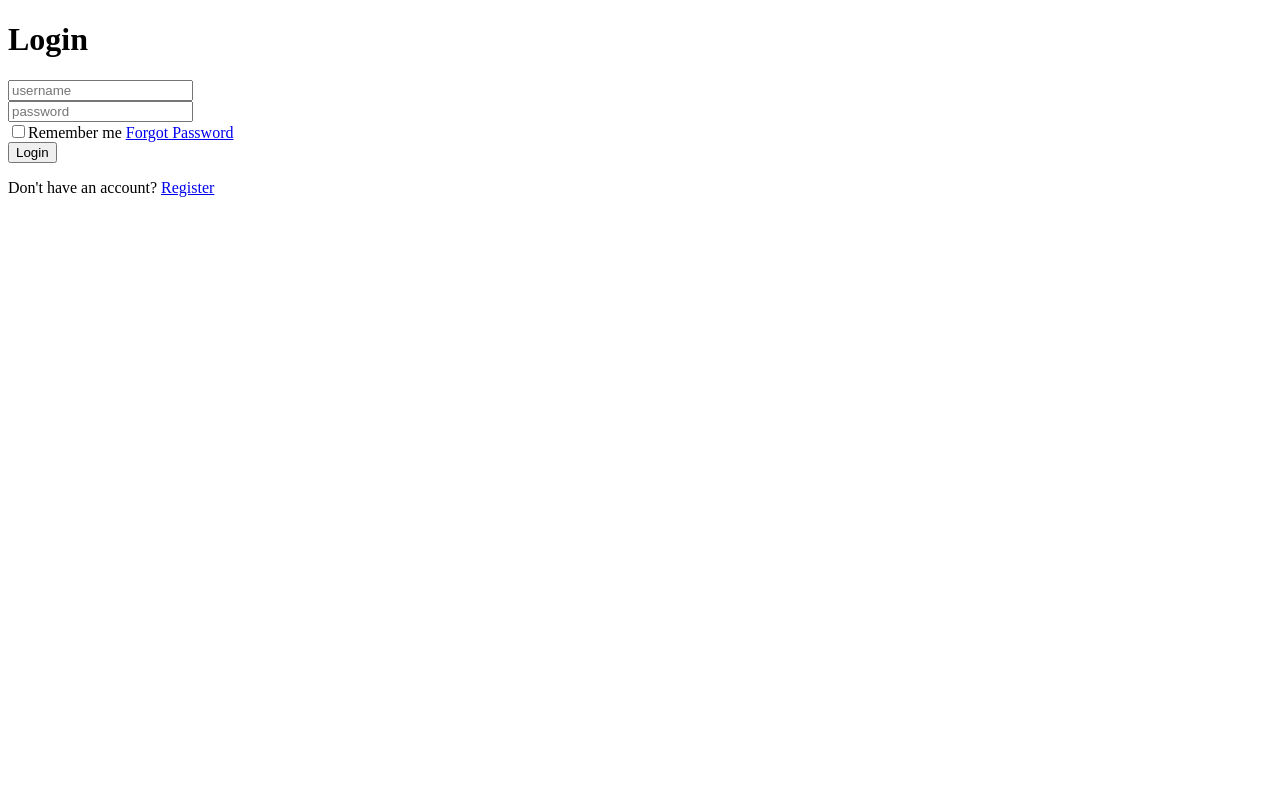
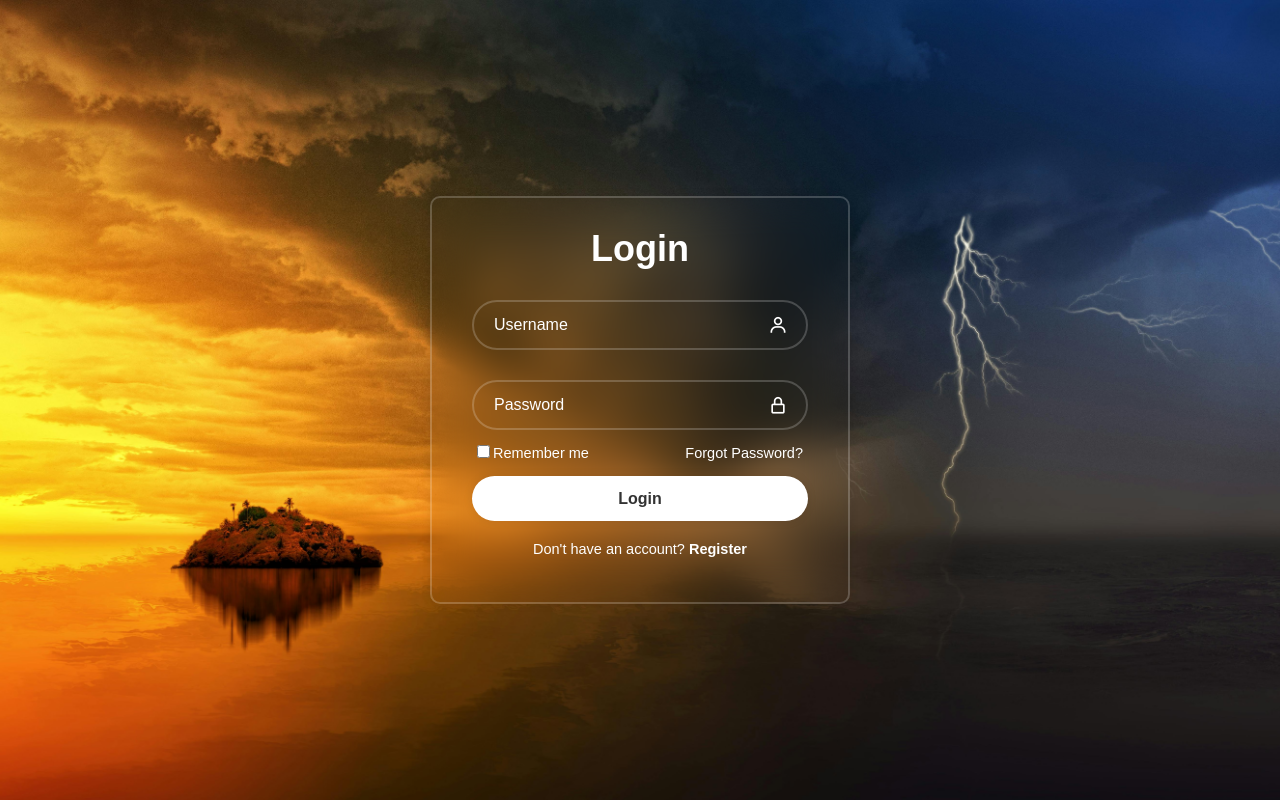
Before and after one commit to praveenj13/loginform, a plain HTML site: page index.html in a window 1280 px wide. Drawn offline with nearby package versions, Linux system fonts and the light colour scheme.

Commit message:
style.css added

```diff
--- a/index.html
+++ b/index.html
@@ -4,34 +4,32 @@
     <meta charset="UTF-8">
     <meta name="viewport" content="width=device-width, initial-scale=1.0">
     <title>Login Form</title>
+    <link rel="stylesheet" href="style.css">
+    <link href='https://unpkg.com/boxicons@2.1.4/css/boxicons.min.css' rel='stylesheet'>
 </head>
 <body>
-    <div>
-        <form action="">
-            <h1>Login</h1>
-        <div>
-            <input type="text" placeholder="username" required>
+    <div class="wrapper">
+     <form action="">
+        <h1>Login</h1>
+        <div class="input-box">
+            <input type="text" placeholder="Username" maxlength="50" required>
+            <i class='bx bx-user'></i>
         </div>
-        <div>
-            <input type="password" placeholder="password" required>
+        <div class="input-box">
+            <input type="password" placeholder="Password" min="5" required>
+            <i class='bx bx-lock-alt' ></i>
         </div>
-        <div>
+        <div class="remember-forgot">
             <label><input type="checkbox">Remember me</label>
-            <a href="#">Forgot Password</a>
+            <a href="#">Forgot Password?</a>
         </div>
 
-        <button>Login</button>
-        <div>
+        <button type="submit" class="login-button">Login</button>
+        <div class="registration-link">
             <p>Don't have an account? <a href="#">Register</a></p>
         </div>
+     </form>
+    </div>
 
-
-
-
-
-
-
-    </form>
-    </div>
 </body>
 </html>
--- /dev/null
+++ b/style.css
@@ -0,0 +1,117 @@
+* {
+    margin: 0;
+    padding: 0;
+    box-sizing: border-box;
+    font-family: "Poppins",sans-serif;
+}
+
+body {
+    display: flex;
+    justify-content: center;
+    align-items:center;
+    min-height:100vh;
+    background: url('./images/img.jpg') no-repeat;
+    background-position: center;
+    background-size:cover;
+}
+
+.wrapper {
+    background: transparent;
+    backdrop-filter: blur(20px);
+    width:420px;
+    color:white;
+    border-radius: 10px;
+    padding: 30px 40px;
+    border:2px solid rgba(255, 255, 255, .2);
+    box-shadow: 0 0 10px rgba(0, 0, 0, .1);
+}
+
+.wrapper h1 {
+    text-align: center;
+    font-size:36px;
+}
+
+.wrapper .input-box {
+    position: relative;
+    margin:30px 0;
+    width:100%;
+    height:50px;
+}
+
+.input-box input {
+    width:100%;
+    height:100%;
+    border:none;
+    outline:none;
+    border:2px solid rgba(255, 255, 255, .2);
+    border-radius:40px;
+    background:transparent;
+    font-size:16px;
+    color: white;
+    padding:20px 45px 20px 20px;
+}
+
+.input-box input::placeholder {
+    color:white;
+}
+
+.input-box i {
+    position:absolute;
+    right:20px;
+    top:50%;
+    transform: translateY(-50%);
+    font-size:20px;
+}
+
+.wrapper .remember-forgot {
+    display: flex;
+    justify-content: space-between;
+    font-size:14.5px;
+    margin: -15px 0 15px;
+    margin-left:5px;
+    margin-right:5px;
+}
+
+.remember-forgot label input {
+    accent-color: white;
+    margin-right: 3px;
+}
+
+.remember-forgot a {
+    color:white;
+    text-decoration:none ;
+}
+
+.remember-forgot a:hover {
+    text-decoration: underline;
+}
+
+.wrapper .login-button {
+    width:100%;
+    height:45px;
+    border:none;
+    outline:none;
+    border-radius:40px;
+    cursor: pointer;
+    font-size: 16px;
+    color:#333;
+    font-weight: 600;
+    background: white;
+    box-shadow: 0 0 10px rgba(0, 0, 0, .1);
+}
+
+.wrapper .registration-link {
+    font-size:14.5px;
+    text-align: center;
+    margin:20px 0 15px;
+}
+
+.registration-link p a {
+    text-decoration: none;
+    color: white;
+    font-weight: 600;
+}
+
+.registration-link p a:hover {
+    text-decoration: underline;
+}
```
Also changed, not shown: images/img.jpg (added).
